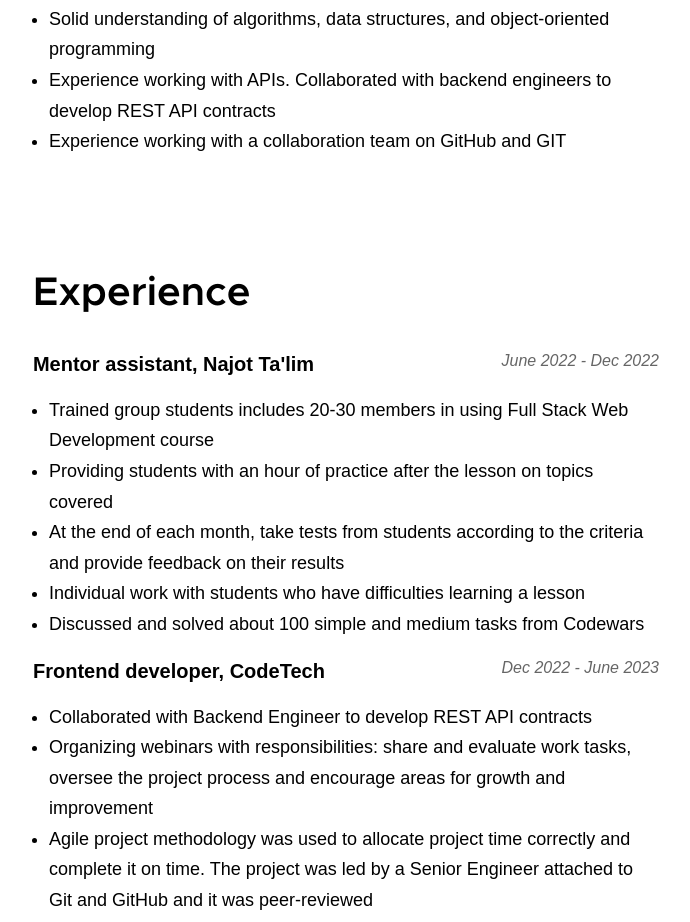
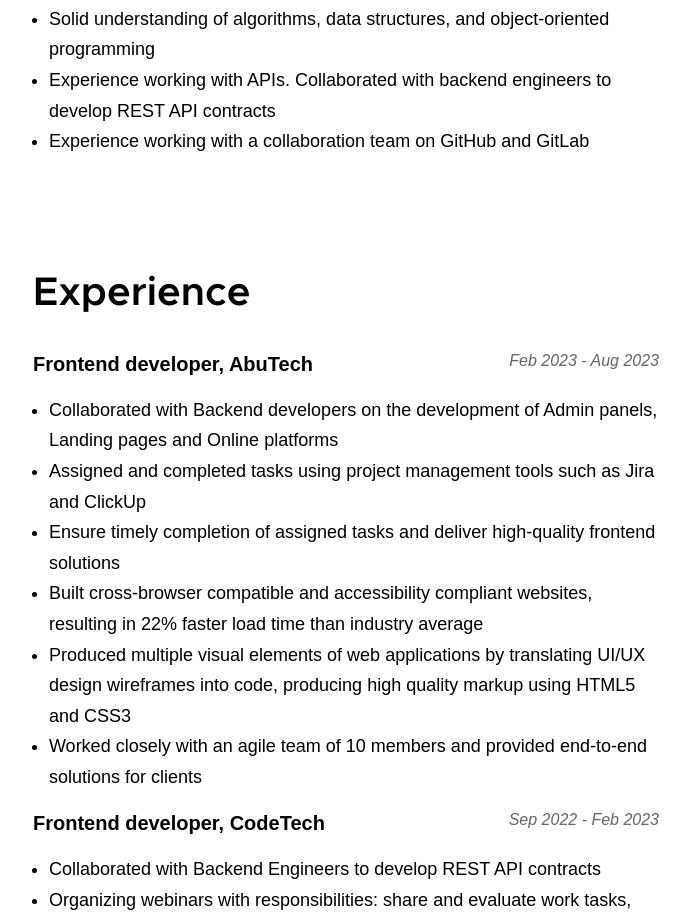
Before and after one commit to liildev/portfolio, a Next.js app: page /cv in a window 1280 px wide. Shown: the part 789-1711 px from the top of the page, without its empty margins (294-984 px from the left). Built offline with nearby package versions, Linux system fonts and the light colour scheme; no server answers; a web font is replaced by a local one.

Commit message:
cv changed

```diff
--- a/src/constants/lists/index.ts
+++ b/src/constants/lists/index.ts
@@ -21,15 +21,77 @@ const summaries = [
   },
   {
     id: 6,
-    item: "Experience working with a collaboration team on GitHub and GIT",
+    item: "Experience working with a collaboration team on GitHub and GitLab",
   },
 ];
 
 const experiences = [
   {
-    id: 1,
+    id: 2,
+    title: "Frontend developer, AbuTech",
+    time: "Feb 2023 - Aug 2023",
+    lists: [
+      {
+        id: 1,
+        item: "Collaborated with Backend developers on the development of Admin panels, Landing pages and Online platforms",
+      },
+      {
+        id: 2,
+        item: "Assigned and completed tasks using project management tools such as Jira and ClickUp",
+      },
+      {
+        id: 3,
+        item: "Ensure timely completion of assigned tasks and deliver high-quality frontend solutions",
+      },
+      {
+        id: 4,
+        item: "Built cross-browser compatible and accessibility compliant websites, resulting in 22% faster load time than industry average"
+      },
+      {
+        id: 5,
+        item: "Produced multiple visual elements of web applications by translating UI/UX design wireframes into code, producing high quality markup using HTML5 and CSS3"
+      },
+      {
+        id: 6,
+        item: "Worked closely with an agile team of 10 members and provided end-to-end solutions for clients",
+      },
+    ],
+  },
+  {
+    id: 2,
+    title: "Frontend developer, CodeTech",
+    time: "Sep 2022 - Feb 2023",
+    lists: [
+      {
+        id: 1,
+        item: "Collaborated with Backend Engineers to develop REST API contracts",
+      },
+      {
+        id: 2,
+        item: "Organizing webinars with responsibilities: share and evaluate work tasks, oversee the project process and encourage areas for growth and improvement",
+      },
+      {
+        id: 3,
+        item: "Worked with UX/UI design teams to improve existing applications and increase conversion rates by 20%",
+      },
+      {
+        id: 4,
+        item: "Designed multiple dynamic and browser compatible pages using HTML5, CSS3, Javascript (React, Redux)",
+      },
+      {
+        id: 5,
+        item: "Agile project methodology was used to allocate project time correctly and complete it on time",
+      },
+      {
+        id: 6,
+        item: "The project was led by a Senior Engineer attached to Git and GitHub and it was peer-reviewed",
+      },
+    ],
+  },
+  {
+    id: 3,
     title: "Mentor assistant, Najot Ta'lim",
-    time: "June 2022 - Dec 2022",
+    time: "May 2022 - Nov 2022",
     lists: [
       {
         id: 1,
@@ -53,54 +115,6 @@ const experiences = [
       },
     ],
   },
-  {
-    id: 2,
-    title: "Frontend developer, CodeTech",
-    time: "Dec 2022 - June 2023",
-    lists: [
-      {
-        id: 1,
-        item: "Collaborated with Backend Engineer to develop REST API contracts",
-      },
-      {
-        id: 2,
-        item: "Organizing webinars with responsibilities: share and evaluate work tasks, oversee the project process and encourage areas for growth and improvement",
-      },
-      {
-        id: 3,
-        item: "Agile project methodology was used to allocate project time correctly and complete it on time. The project was led by a Senior Engineer attached to Git and GitHub and it was peer-reviewed",
-      },
-    ],
-  },
 ];
 
-const projects = [
-  {
-    id: 1,
-    title: "EducationBox",
-    lists: [
-      {
-        id: 1,
-        item: "Trained group students includes 20-30 members in using Full Stack Web Development course",
-      },
-      {
-        id: 2,
-        item: " Providing students with an hour of practice after the lesson on topics covered",
-      },
-      {
-        id: 3,
-        item: "At the end of each month, take tests from students according to the criteria and provide feedback on their results",
-      },
-      {
-        id: 4,
-        item: "Individual work with students who have difficulties learning a lesson",
-      },
-      {
-        id: 5,
-        item: "Discussed and solved about 100 simple and medium tasks from Codewars",
-      },
-    ],
-  },
-];
-
-export { summaries, projects, experiences };
+export { summaries, experiences };
```
